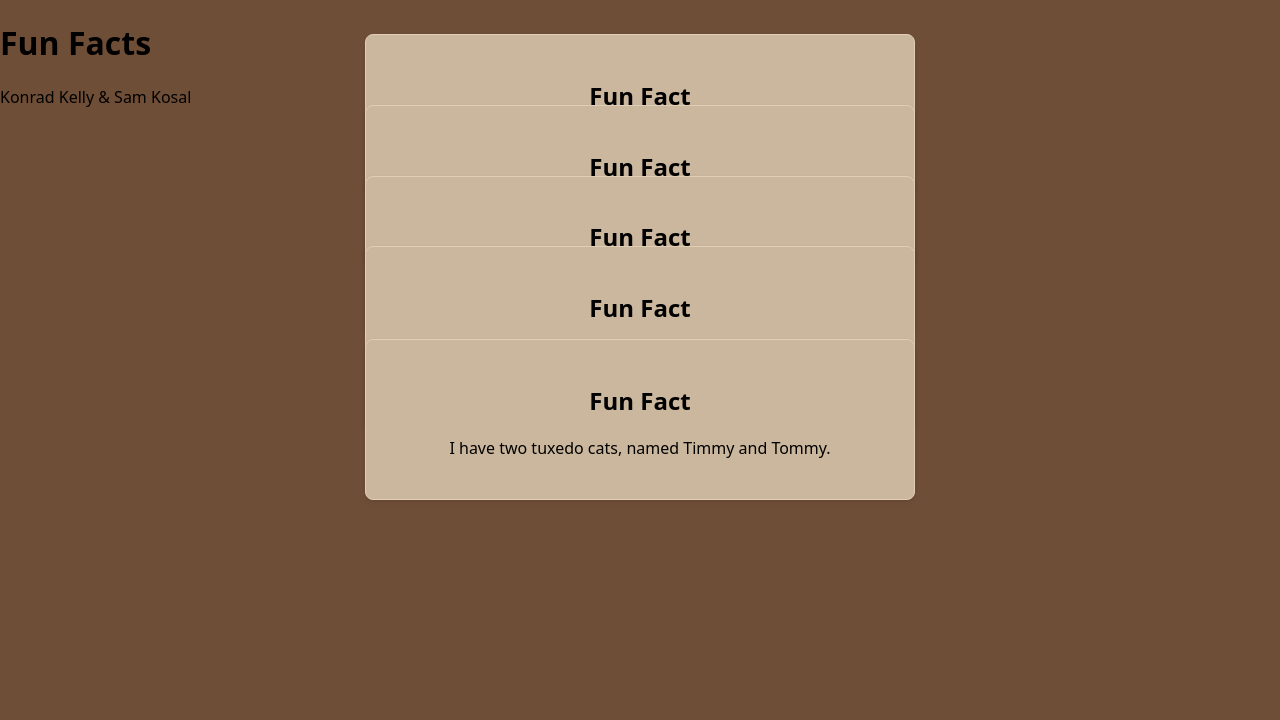
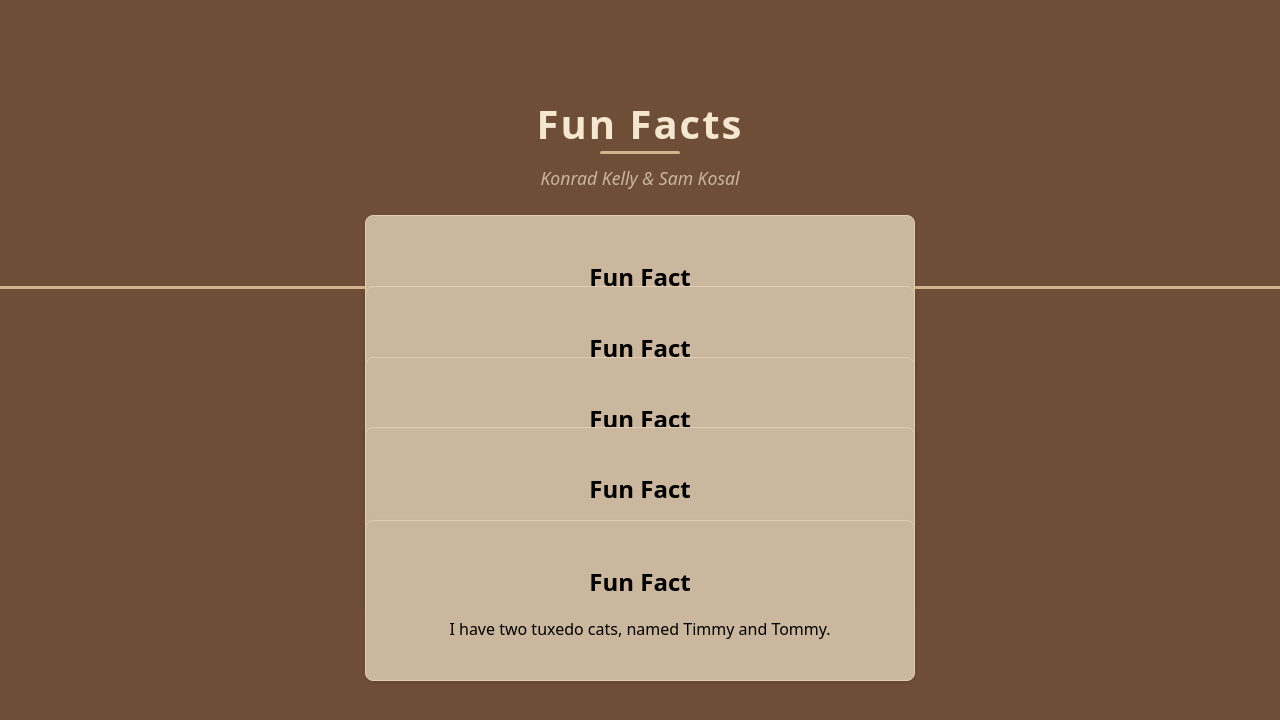
Before and after one commit to konradkelly/ReactApp, a React (Vite) app in the folder reactApp/: page / in a window 1280 px wide. Shown: the top 720 px of the page. Built offline with nearby package versions, Linux system fonts and the light colour scheme.

Commit message:
Fix header spacing and move cards below header

```diff
--- a/reactApp/src/App.css
+++ b/reactApp/src/App.css
@@ -1,3 +1,32 @@
+.page-header {
+  text-align: center;
+  padding: 6rem 3rem;
+  margin-bottom: 1rem;
+  border-bottom: 3px solid #d2b48c;
+}
+
+.page-header h1 {
+  color: #f5e6d0;
+  font-size: 2.5rem;
+  margin: 0 0 0rem;
+  letter-spacing: 2px;
+}
+
+.header-divider {
+  width: 80px;
+  height: 3px;
+  background: #d2b48c;
+  margin: 0 auto 0.75rem;
+  border-radius: 2px;
+}
+
+.header-names {
+  color: #cbb79d;
+  font-size: 1.1rem;
+  margin: 0;
+  font-style: italic;
+}
+
 .fun-fact-card {
   background: #cbb79d;
   border: 1px solid #e1ceb6;
```
